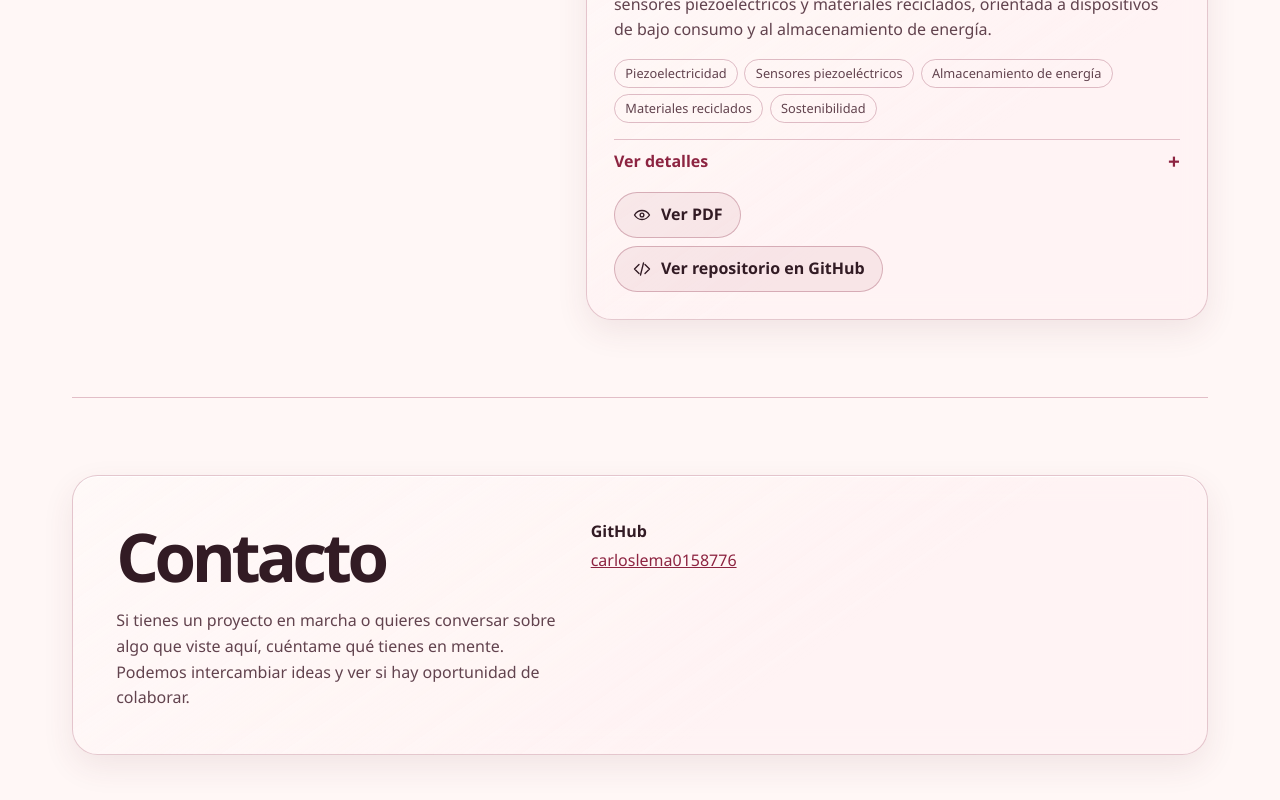
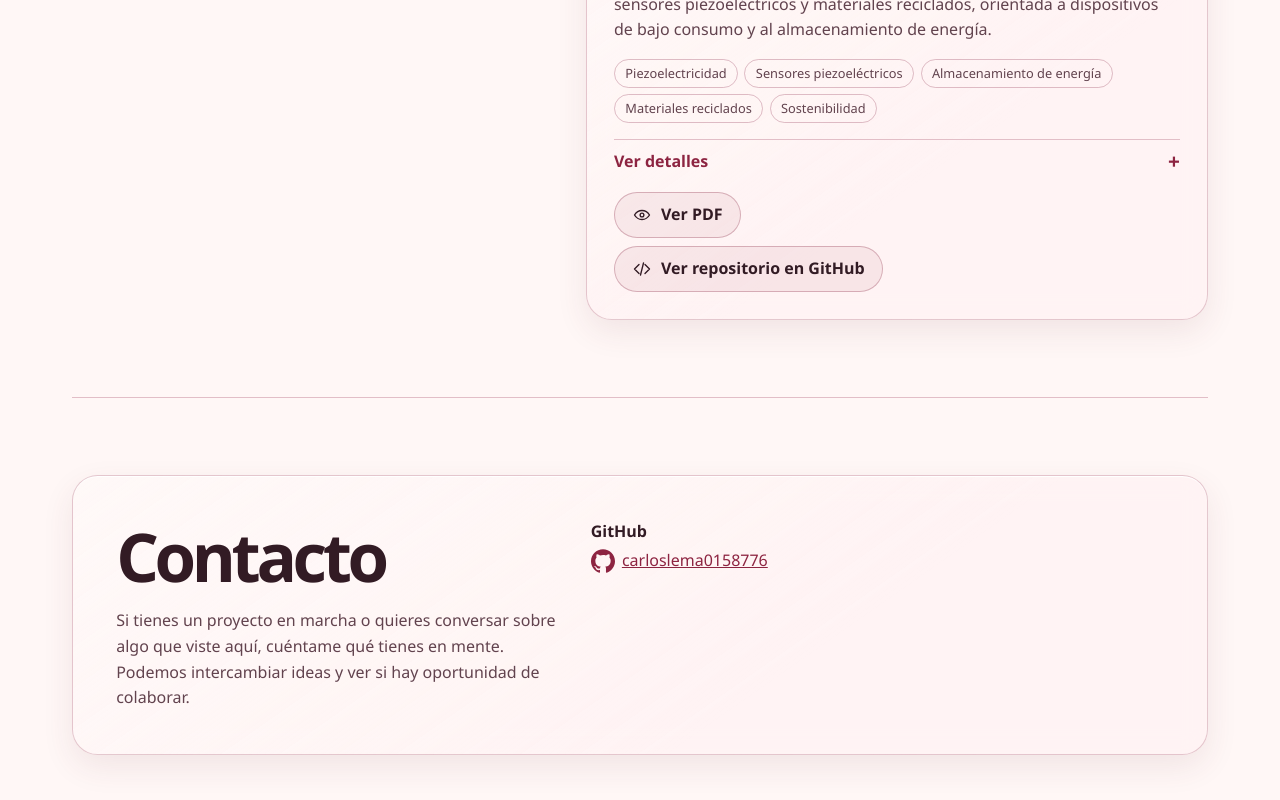
Before and after one commit to carloslema0158776/carloslema0158776.github.io, a plain HTML site: page index.html in a window 1280 px wide. Shown: the part 4356-5156 px from the top of the page. Drawn offline with Linux system fonts and the light colour scheme.

Commit message:
cambios en el contacto

```diff
--- a/index.html
+++ b/index.html
@@ -267,7 +267,7 @@
         </div>
         <div>
           <dl class="contact-list">
-            <div><dt>GitHub</dt><dd><a href="https://github.com/carloslema0158776" target="_blank" rel="noopener">carloslema0158776</a></dd></div>
+            <div><dt>GitHub</dt><dd><a href="https://github.com/carloslema0158776" target="_blank" rel="noopener"><svg viewBox="0 0 24 24" width="24" height="24" fill="currentColor" aria-hidden="true" focusable="false" style="vertical-align: middle; margin-right: .45em;"><path d="M12 .297C5.37.297 0 5.67 0 12.297c0 5.303 3.438 9.8 8.205 11.385.6.113.82-.258.82-.577 0-.285-.01-1.04-.015-2.04-3.338.724-4.043-1.61-4.043-1.61-.546-1.387-1.333-1.756-1.333-1.756-1.09-.745.083-.729.083-.729 1.205.084 1.838 1.237 1.838 1.237 1.07 1.835 2.807 1.305 3.492.998.108-.776.418-1.305.762-1.605-2.665-.303-5.467-1.334-5.467-5.93 0-1.31.469-2.381 1.236-3.221-.124-.303-.536-1.524.117-3.176 0 0 1.008-.322 3.301 1.23a11.52 11.52 0 0 1 3.004-.404c1.02.005 2.047.138 3.006.404 2.291-1.552 3.297-1.23 3.297-1.23.655 1.652.243 2.873.119 3.176.77.84 1.235 1.911 1.235 3.221 0 4.61-2.807 5.624-5.479 5.921.43.372.823 1.102.823 2.222 0 1.606-.015 2.898-.015 3.293 0 .322.216.694.825.576C20.565 22.092 24 17.597 24 12.297c0-6.627-5.373-12-12-12"/></svg>carloslema0158776</a></dd></div>
           </dl>
           <!-- CV opcional. Añade assets/cv.pdf y elimina los marcadores de comentario de la línea siguiente.
           <a class="button secondary" href="assets/cv.pdf" download><svg class="button-icon" viewBox="0 0 24 24" width="18" height="18" fill="none" stroke="currentColor" stroke-width="1.8" stroke-linecap="round" stroke-linejoin="round" aria-hidden="true" focusable="false"><path d="M12 3v12m-4-4 4 4 4-4M4 16v4h16v-4"/></svg> Descargar CV (PDF)</a>
```
